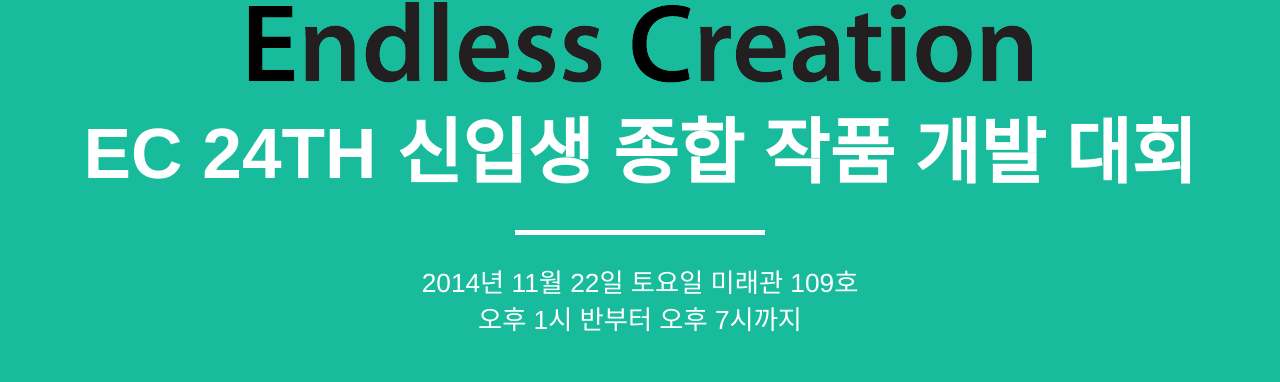
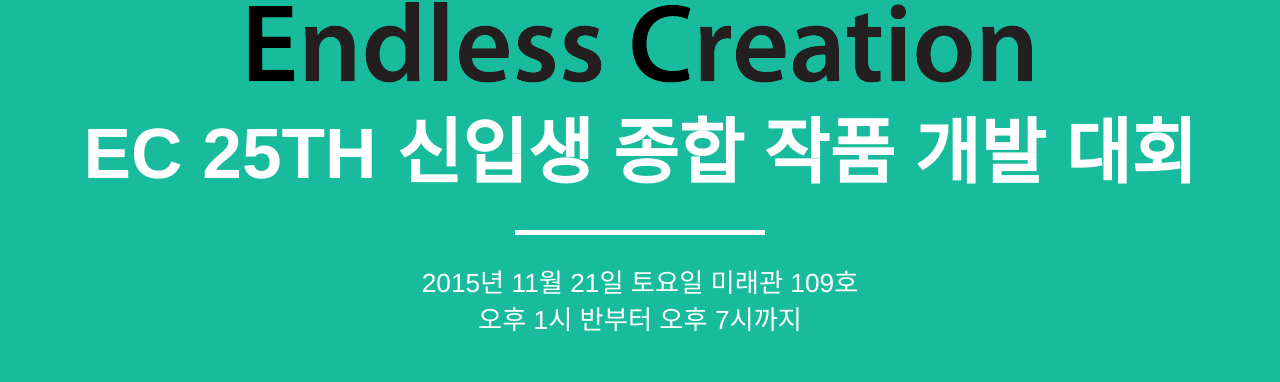
Before and after one commit to ec2014e/ec2014e.github.com, a Jekyll site: the page built from index.html, in a window 1280 px wide and 900 px high, scrolled down 379 px. Shown: the part 147-529 px from the top of the window. Built offline with Jekyll 4.4.1, drawn with Linux system fonts in a browser that asks for light colours; some web fonts are replaced.

Commit message:
EC 25th, 2015년 11월 21일

```diff
--- a/_config.yml
+++ b/_config.yml
@@ -1,8 +1,8 @@
 # Site settings
 title: Endless Creation
 email: ec2014e@gmail.com
-description_main: EC 24th 신입생 종합 작품 개발 대회
-description_sub: 2014년 11월 22일 토요일 미래관 109호
+description_main: EC 25th 신입생 종합 작품 개발 대회
+description_sub: 2015년 11월 21일 토요일 미래관 109호
 description_time: 오후 1시 반부터 오후 7시까지
 # Color settings (hex-codes without the leading hash-tag)
 color:
```
